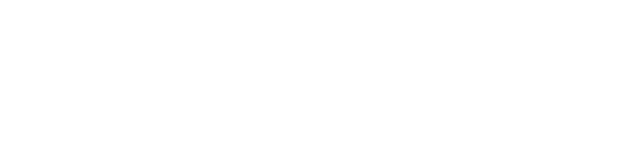
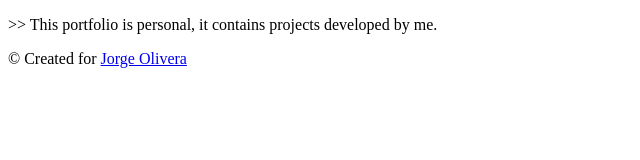
Before and after one commit to Tanqueta88/PersonalPortfolioWebpage, a plain HTML site: page index.html in a window 1280 px wide. Shown: the whole page, without its empty margins (0-640 px from the left). Drawn offline with Linux system fonts and the light colour scheme.

Commit message:
Modifications in the HTML  structure (footer)

```diff
--- a/index.html
+++ b/index.html
@@ -1,12 +1,25 @@
 <!DOCTYPE html>
 <html lang="en">
+
 <head>
     <meta charset="UTF-8">
     <meta http-equiv="X-UA-Compatible" content="IE=edge">
     <meta name="viewport" content="width=device-width, initial-scale=1.0">
     <title>Personal Portfolio</title>
 </head>
+
 <body>
 
+    <footer>
+        <p>
+            >> This portfolio is personal, it contains projects developed by me.
+        </p>
+        <p>
+            © Created for
+            <a href="https://www.linkedin.com/in/jorge-daniel-olivera-12264a195/" target="_blank">Jorge Olivera<i
+                    class="fab fa-free-code-camp"></i></a>
+        </p>
+    </footer>
 </body>
+
 </html>
```
